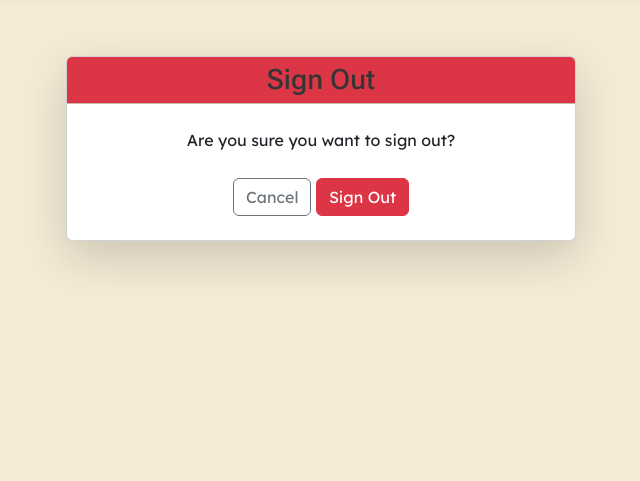
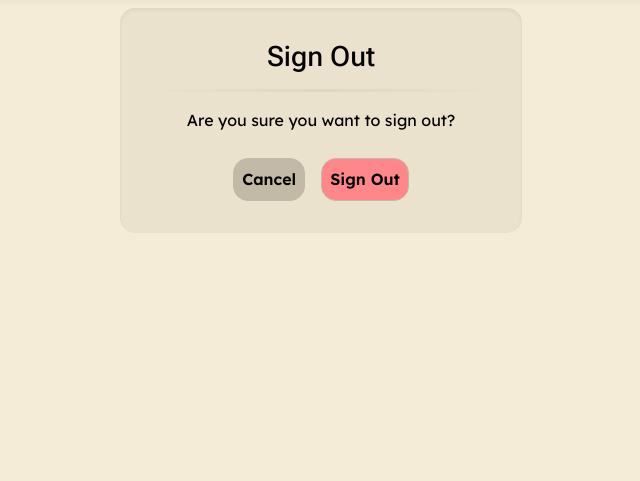
Before and after one commit to mlucasmichel/finantial-map-app, a Django app: page /accounts/logout/ in a window 1280 px wide. Shown: the part 88-569 px from the top of the page, without its empty margins (319-959 px from the left). Run offline with Django 4.2, Linux system fonts and the light colour scheme; the visitor is signed in with stand-in values (Sample User, id 1); some libraries are stand-ins or nearby versions.

Commit message:
Update logout page layout

```diff
--- a/templates/account/logout.html
+++ b/templates/account/logout.html
@@ -4,14 +4,13 @@
 {% block title %}{% trans "Sign Out" %}{% endblock %}
 
 {% block content %}
-<div class="row justify-content-center mt-5">
-    <div class="col-md-6 col-lg-5">
-        <div class="card shadow-lg">
-            <div class="card-header bg-danger text-white text-center">
-                <h3 class="mb-0">{% trans "Sign Out" %}</h3>
-            </div>
-            <div class="card-body p-4 text-center">
-
+<section id="logout-section" class="h-100 d-flex flex-column">
+    <div class="row my-auto justify-content-center">
+        <div class="col-sm-8 col-md-6 col-lg-5 col-xl-4 col-xxl-3">
+            <div class="main-card">
+                <div class="p-4 text-center">
+                    <h1 class="h3">{% trans "Sign Out" %}</h1>
+                    <hr>
                     <p>{% trans 'Are you sure you want to sign out?' %}</p>
 
                     <form method="post" action="{% url 'account_logout' %}">
@@ -21,15 +20,14 @@
                         <input type="hidden" name="{{ redirect_field_name }}" value="{{ redirect_field_value }}"/>
                         {% endif %}
 
-                    <div class="d-grid gap-2 d-md-block mt-4">
-                        <a href="{% url 'dashboard' %}" class="btn btn-outline-secondary">{% trans "Cancel" %}</a>
-
-                        <button class="btn btn-danger" type="submit">{% trans "Sign Out" %}</button>
+                        <div class="d-flex justify-content-center gap-3 mt-4">
+                            <a href="{% url 'dashboard' %}" class="button secondary-btn">{% trans "Cancel" %}</a>
+                            <button type="submit" class="button delete-btn">{% trans "Sign Out" %}</button>
                         </div>
                     </form>
-
                 </div>
             </div>
         </div>
     </div>
+</section>
 {% endblock %}
```
Also changed, not shown: 1 other file. Lines whose indentation alone changed are shown as unchanged.
